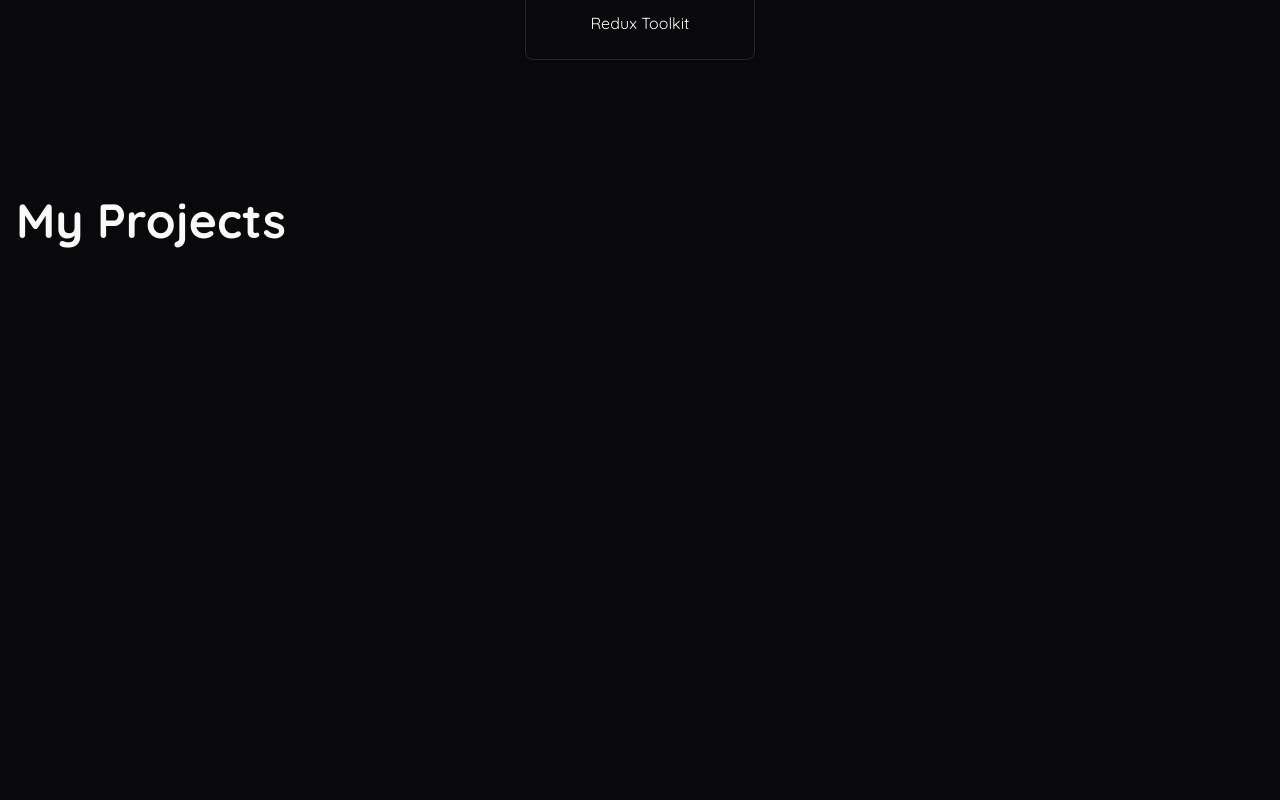
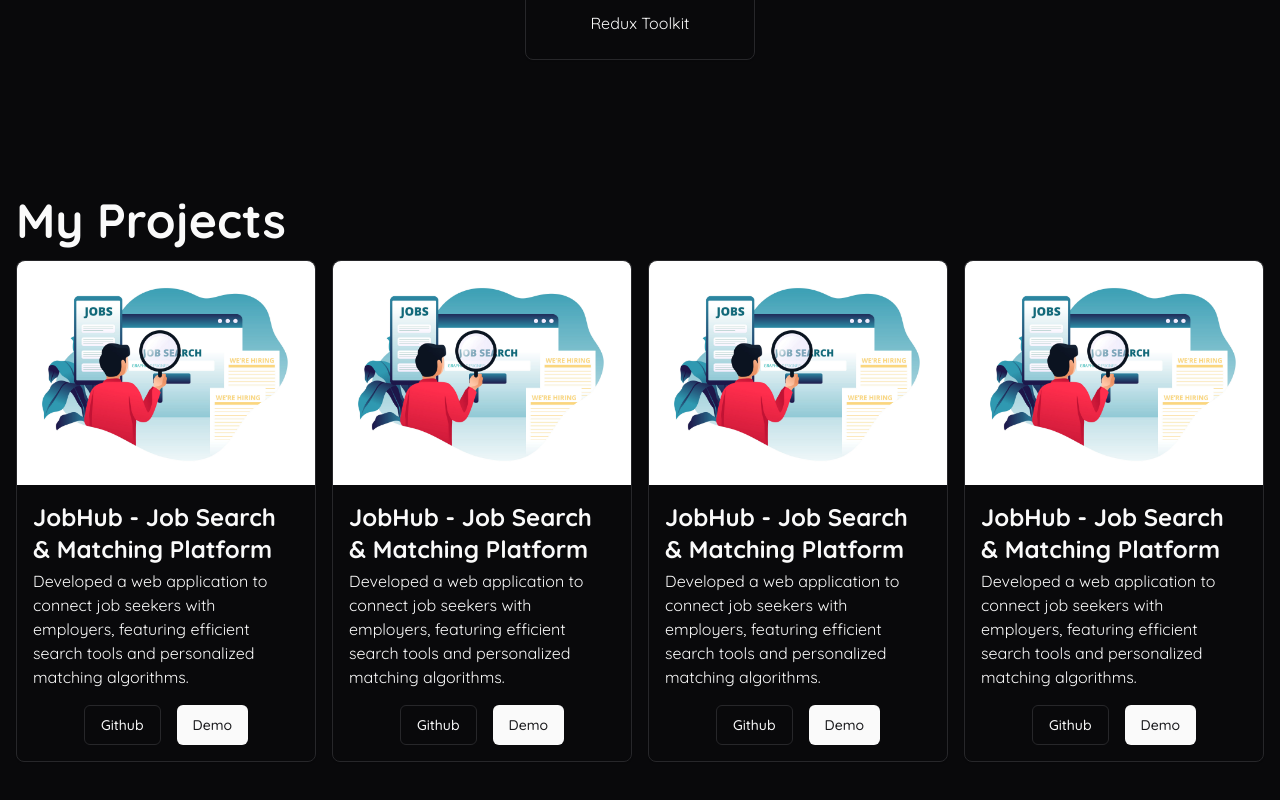
Before and after one commit to Biolater/my-portfolio, a Next.js app: page / in a window 1280 px wide. Shown: the part 2244-3044 px from the top of the page. Built offline with nearby package versions, Linux system fonts and the light colour scheme.

Commit message:
Add project cards

```diff
--- a/components/Navbar/NavbarLinks.tsx
+++ b/components/Navbar/NavbarLinks.tsx
@@ -1,12 +1,47 @@
 "use client";
-import { useState } from "react";
+import { useState, useEffect } from "react";
 import { drawerItems } from "./Navbar";
 import Link from "next/link";
 const NavbarLinks = () => {
   const [activeLink, setActiveLink] = useState(drawerItems[0].linkVal);
+  const sections = drawerItems.map((item) => item.linkVal);
+  console.log(sections);
   const handleLink = (linkVal: string) => {
     setActiveLink(linkVal);
   };
+  useEffect(() => {
+    const handleScroll = () => {
+      const offsets = sections
+        .map((section) => {
+          const element = document.getElementById(section.split("#")[1]);
+          return element
+            ? {
+                id: section,
+                offset: element.offsetTop,
+                height: element.offsetHeight,
+              }
+            : undefined;
+        })
+        .filter(Boolean);
+
+      const scrollPosition = window.scrollY + window.innerHeight / 2;
+
+      for (const section of offsets) {
+        if (
+          section &&
+          scrollPosition >= section.offset &&
+          scrollPosition < section.offset + section.height
+        ) {
+          setActiveLink(section.id);
+          break;
+        }
+      }
+    };
+
+    window.addEventListener("scroll", handleScroll);
+    return () => window.removeEventListener("scroll", handleScroll);
+  }, [sections]);
+
   return (
     <nav className="nav__links gap-4 text-foreground/60 hidden md:flex md:items-center">
       {drawerItems.map((item, idx) => (
--- a/components/Projects/ProjectCard.tsx
+++ b/components/Projects/ProjectCard.tsx
@@ -1,7 +1,46 @@
-const ProjectCard = () => {
+import { FC } from "react";
+import { Card, CardHeader, CardContent } from "../ui/card";
+import Image, { StaticImageData } from "next/image";
+import { Button } from "../ui/button";
+
+type Props = {
+  cardImg: StaticImageData;
+  title: string;
+  description: string;
+  githubLink: string;
+  demoLink: string;
+};
+
+const ProjectCard: FC<Props> = ({
+  cardImg,
+  title,
+  description,
+  githubLink,
+  demoLink,
+}) => {
   return (
-    <div>ProjectCard</div>
-  )
-}
+    <Card className="max-w-[300px] transition-all origin-bottom duration-300 hover:scale-[1.02]">
+      <CardHeader className="p-0">
+        <Image className="rounded-t-lg" src={cardImg} alt="project image" />
+      </CardHeader>
+      <CardContent className="p-4">
+        <h3 className="text-2xl font-bold">{title}</h3>
+        <p className="mt-1">{description}</p>
+        <div className="flex items-center justify-center gap-4 mt-4">
+          <Button asChild variant={"outline"}>
+            <a href={githubLink} target="_blank" rel="noopener noreferrer">
+              Github
+            </a>
+          </Button>
+          <Button asChild>
+            <a href={demoLink} target="_blank" rel="noopener noreferrer">
+              Demo
+            </a>
+          </Button>
+        </div>
+      </CardContent>
+    </Card>
+  );
+};
 
-export default ProjectCard
+export default ProjectCard;
--- a/components/Projects/Projects.tsx
+++ b/components/Projects/Projects.tsx
@@ -1,7 +1,42 @@
 "use client";
 import { motion } from "framer-motion";
-
+import JobHubImage from "@/assets/Project_Images/JobHub.jpg";
+import ProjectCard from "./ProjectCard";
 const Projects = () => {
+  const projects = [
+    {
+      cardImg: JobHubImage,
+      title: "JobHub - Job Search & Matching Platform",
+      description:
+        "Developed a web application to connect job seekers with employers, featuring efficient search tools and personalized matching algorithms.",
+      githubLink: "https://github.com/Biolater/jobhub",
+      demoLink: "https://newmain.d2uhr2kwe1sd1q.amplifyapp.com/",
+    },
+    {
+      cardImg: JobHubImage,
+      title: "JobHub - Job Search & Matching Platform",
+      description:
+        "Developed a web application to connect job seekers with employers, featuring efficient search tools and personalized matching algorithms.",
+      githubLink: "https://github.com/Biolater/jobhub",
+      demoLink: "https://newmain.d2uhr2kwe1sd1q.amplifyapp.com/",
+    },
+    {
+      cardImg: JobHubImage,
+      title: "JobHub - Job Search & Matching Platform",
+      description:
+        "Developed a web application to connect job seekers with employers, featuring efficient search tools and personalized matching algorithms.",
+      githubLink: "https://github.com/Biolater/jobhub",
+      demoLink: "https://newmain.d2uhr2kwe1sd1q.amplifyapp.com/",
+    },
+    {
+      cardImg: JobHubImage,
+      title: "JobHub - Job Search & Matching Platform",
+      description:
+        "Developed a web application to connect job seekers with employers, featuring efficient search tools and personalized matching algorithms.",
+      githubLink: "https://github.com/Biolater/jobhub",
+      demoLink: "https://newmain.d2uhr2kwe1sd1q.amplifyapp.com/",
+    },
+  ];
   return (
     <section id="projects" className="px-4 py-6 md:py-12 container mx-auto">
       <div>
@@ -20,7 +55,11 @@ const Projects = () => {
         >
           My Projects
         </motion.h2>
-        <div className="projects"></div>
+        <div className="projects flex gap-4 flex-wrap justify-center">
+          {projects.map((project, index) => (
+            <ProjectCard key={index} {...project} />
+          ))}
+        </div>
       </div>
     </section>
   );
```
Also changed, not shown: assets/Project_Images/JobHub.jpg (added).
